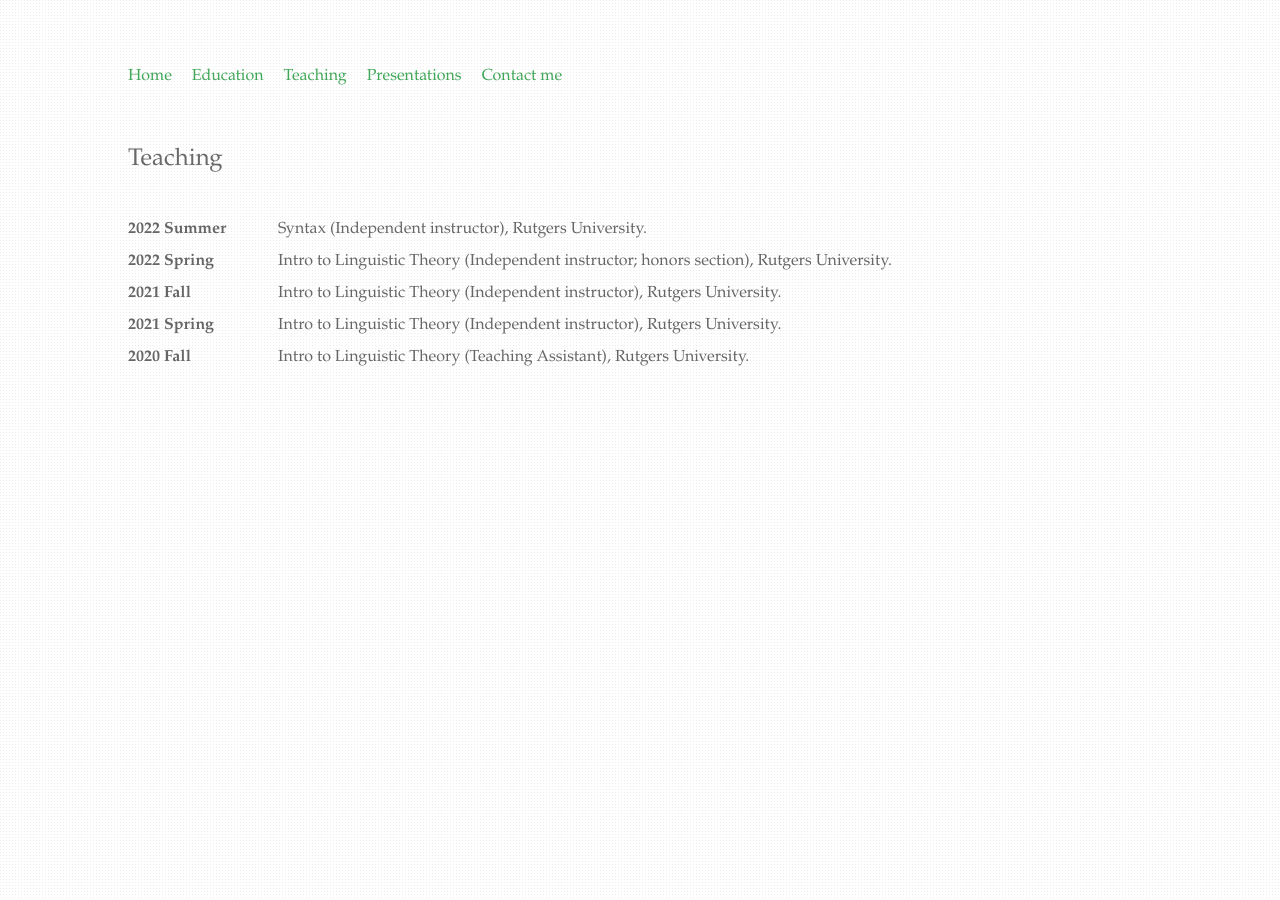
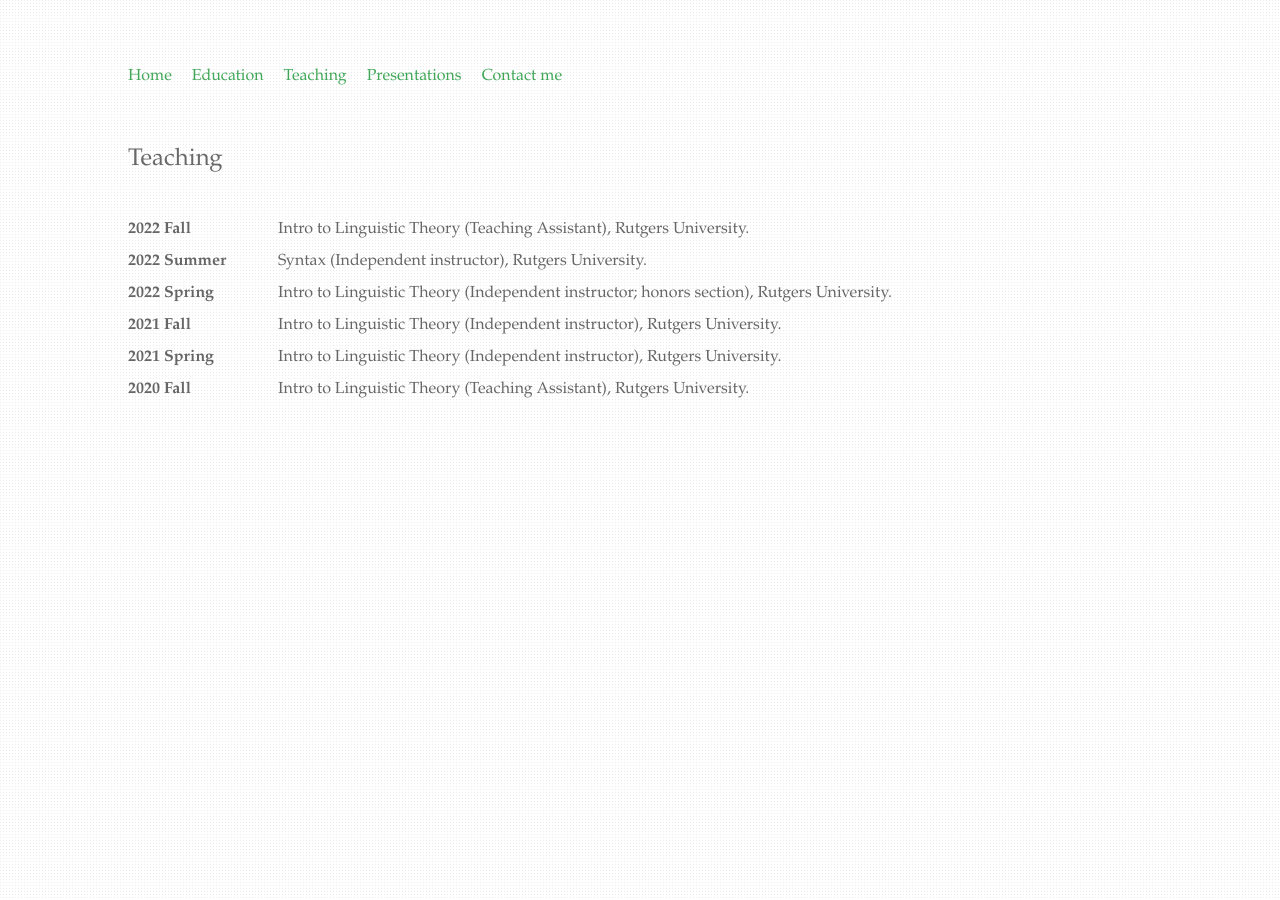
Before and after one commit to chaoyichen71/chaoyichen71.github.io, a Jekyll site: the page built from Teaching/index.html, in a window 1280 px wide. Built offline with Jekyll 4.4.1, drawn with Linux system fonts in a browser that asks for light colours.

Commit message:
Update index.html

```diff
--- a/Teaching/index.html
+++ b/Teaching/index.html
@@ -11,6 +11,7 @@ title: Teaching
 <head></head>
     <body>
       <div class="blue">
+	<b>2022 Fall</b><br>
 	<b>2022 Summer</b><br>
 	<b>2022 Spring</b><br>
 	<b>2021 Fall</b><br>
@@ -18,6 +19,7 @@ title: Teaching
 	<b>2020 Fall</b><br>
 	</div>
       <div class="red">
+	Intro to Linguistic Theory (Teaching Assistant), Rutgers University.<br>
 	Syntax (Independent instructor), Rutgers University.<br>
 	Intro to Linguistic Theory (Independent instructor; honors section), Rutgers University.<br>
         Intro to Linguistic Theory (Independent instructor), Rutgers University.<br>
```
